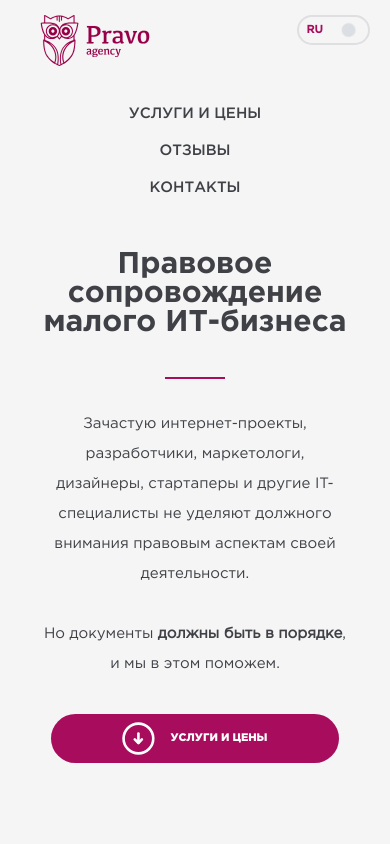
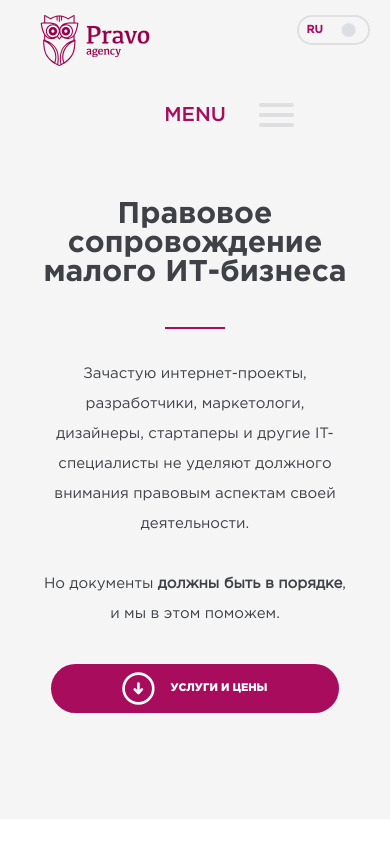
Before and after one commit to MateAcademy-FE-study/decolete_ASI, a website: page index.html in a window 390 px wide. Shown: the top 844 px of the page. Drawn offline with Linux system fonts and the light colour scheme; files whose address does not match are found by name.

Commit message:
add burger menu

```diff
--- a/app/js/selectFx.js
+++ b/app/js/selectFx.js
@@ -103,6 +103,8 @@
 			var optclass = '', classes = '', link = '';
 			console.log(el);
 			//console.log(el.selectedOpt);
+
+			//это хак, тут надо исправить
 			if(count===1
 			 ) {
 				console.log('init');
--- a/app/sass/_header.sass
+++ b/app/sass/_header.sass
@@ -5,7 +5,7 @@ $fontcolor: #3f4147
 $pinkcolor: #a70c5d
 $border: 100px
 $borderxs: 40px
-$borderm: 60px
+$borderm: 40px
 $whitecolor: #ffffff
 $serviceiconcolor: #727478
 
@@ -79,17 +79,13 @@ body
 	justify-content: flex-start
 	flex-wrap: wrap
 
-.navigation__item
-	text-decoration: none
-	list-style-type: none
-	margin-left: 20px
-	font-size: 15px
-
 .navigation__anchor
 	text-decoration: none
 	font-family: GothamPro-Medium
 	text-transform: uppercase
 	color: $fontcolor
+	margin-left: 20px
+	//font-size: 15px
 	&:hover
 		color: $pinkcolor
 
--- a/app/sass/_mainscreen.sass
+++ b/app/sass/_mainscreen.sass
@@ -81,7 +81,7 @@
 	.mainscreen__button
 		display: none
 	.navigation
-		height: $headerheightxs;
+		//height: $headerheightxs;
 		padding: 0 $borderxs;
 	.slogan
 		padding: 0 $borderxs;
@@ -99,19 +99,112 @@
 	.navigation__menu
 		padding-top: 50px;
 		width: 100%;
-	.navigation__item
+	.navigation__anchor
 		width: 100%;
 		padding-bottom: 20px;
 		margin: 0 auto;
-	.navigation__item:last-child
-		padding-bottom: 0;
 	.navigation__lang
 		position: absolute !important
 		top: 0
 		right: 20px
 		margin-right: calc($borderxs - 20px);
 		margin-top: 15px;
+	.menu-wrapper
+		margin: 0 auto;
+		margin-top: 70px;
+		width: 70%;
+		position: relative;
+		color: $fontcolor;
+		text-transform: uppercase;
+		text-align: center;
+		height: 30px;
+	#check-menu
+    	display: none;
+	.menu_label
+		display: block;
+		position: absolute;
+		top: 0;
+		left: 0;
+		height: 100%;
+		width: 100%;
+		cursor: pointer;
+		z-index: 2;
+		line-height: 40px;
+		font-family: GothamPro-Medium, sans-serif;
+		color: $pinkcolor;
+		font-size: 20px;
+		transition: .5s all;
+
+	.burger-line
+		position: absolute;
+		top: 0;
+		right: 10px;
+		width: 35px;
+		height: 4px;
+		border-radius: 50px;
+		background-color: #dfdfe2;
+		transition: .5s all;
+
+	.burger-line:nth-of-type(1)
+    	top: 8px;
+
+	.burger-line:nth-of-type(2), .burger-line:nth-of-type(3)
+    	top: 18px;
+
+	.burger-line:nth-of-type(4)
+    	top: 28px;
+
+	.navigation__menu
+		display: block;
+		position: absolute;
+		width: 100%;
+		bottom: 0;
+		left: 0;
+		transform: translateY(100%);
+		max-height: 0;
+		font-size: 16;
+		overflow: hidden;
+		transition: .5s all;
+
+	#check-menu:checked ~ .burger-line:nth-of-type(3)
+    	transform: rotate(-45deg);
+
+	.navigation__anchor
+		display: block;
+		width: 100%;
+		padding: 10px 0;
+		text-decoration: none;
+		color: $fontcolor;
+		border-radius: 50px;
+
+
+	.navigation__anchor:hover
+		background-color: rgba(167,12,93,1);
+		color: #ffffff;
+
+	#check-menu:checked ~ .navigation__menu
+		max-height: 500px;
+		font-size: 16px;
+
+
+
+	#check-menu:checked ~ .burger-line:nth-of-type(1)
+		display: none;
+
+	#check-menu:checked ~ .burger-line:nth-of-type(2)
+		transform: rotate(45deg);
+
+	#check-menu:checked ~ .burger-line:nth-of-type(4)
+		display: none;
+		top: 0;
+
+	#check-menu:checked ~ .menu_label, #check-menu:checked ~ .burger-line
+		margin-top: -50px;
+	#check-menu:checked ~ .navigation__menu
+		transform: translateY(70px);
+
 	.slogan
+		padding-top: 200px;
 		display: block
 	.slogan__header
 		margin: 0 auto
@@ -147,6 +240,14 @@
 		opacity: 0.5;
 	.navigation
 		padding: 0 $borderm;
+	.navigation__menu
+		justify-content: flex-end;
+	.navigation__lang
+		margin-left: 100px;
+		margin-top: 0px;
+	#check-menu, .menu_label
+		display: none;
+
 
 @media (min-width: 992px)
 	.slogan
@@ -154,3 +255,7 @@
 		padding-bottom: 0;
 	.mainscreen
 		min-height: 100vh;
+	.navigation__lang
+		margin-left: 200px;
+	#check-menu, .menu_label
+		display: none;
--- a/index.html
+++ b/index.html
@@ -24,7 +24,7 @@
             </svg>
         </a>
         <header>
-            <nav class="navigation">
+            <div class="navigation">
                 <?xml version="1.0" encoding="utf-8"?>
                 <!-- Generator: Adobe Illustrator 19.2.0, SVG Export Plug-In . SVG Version: 6.00 Build 0)  -->
                 <svg class="logo" version="1.1" id="Layer_1" width="110px" height="51px" xmlns="http://www.w3.org/2000/svg" xmlns:xlink="http://www.w3.org/1999/xlink" x="0px" y="0px" viewBox="0 0 232.6 109.4" style="enable-background:new 0 0 232.6 109.4;" xml:space="preserve">
@@ -154,15 +154,23 @@
                         </g>
                     </g>
                 </svg>
-                <ul class="navigation__menu ">
-                    <li class="navigation__item"><a class="navigation__anchor" href="#">Услуги и цены</a></li>
-                    <li class="navigation__item"><a class="navigation__anchor" href="#">Отзывы</a></li>
-                    <li class="navigation__item"><a class="navigation__anchor" href="#">Контакты</a></li>
-                </ul>
+                <div class="menu-wrapper">
+                    <input type="checkbox" id ="check-menu">
+                    <label class = "menu_label" for="check-menu">Menu</label>
+                    <div class="burger-line"></div>
+                    <div class="burger-line"></div>
+                    <div class="burger-line"></div>
+                    <div class="burger-line"></div>
+                    <nav class="navigation__menu">
+                            <a class="navigation__anchor" href="#">Услуги и цены</a>
+                            <a class="navigation__anchor" href="#">Отзывы</a>
+                            <a class="navigation__anchor" href="#">Контакты</a>
+                    </nav>
+                </div>
                 <select class=" navigation__lang cs-select cs-skin-underline removeclass">
-                    <option  id="avigation__lang" value="1" selected>ru</option>
-                    <option  id="avigation__lang" value="2">eng</option>
-                    <option  id="avigation__lang" value="3">uk</option>
+                    <option  value="1" selected>ru</option>
+                    <option  value="2">eng</option>
+                    <option  value="3">uk</option>
                 </select>
             </nav>
         </header>
```
Also changed, not shown: app/css/main.css.
